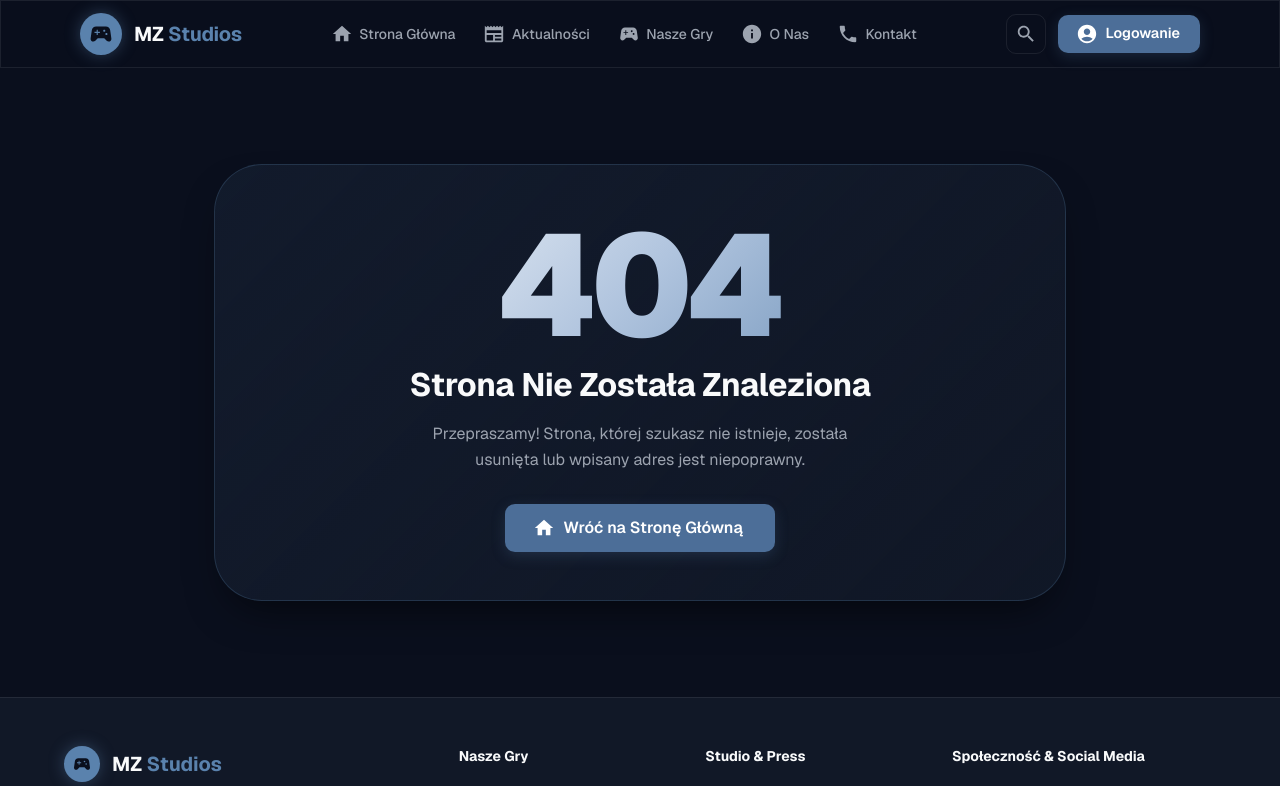
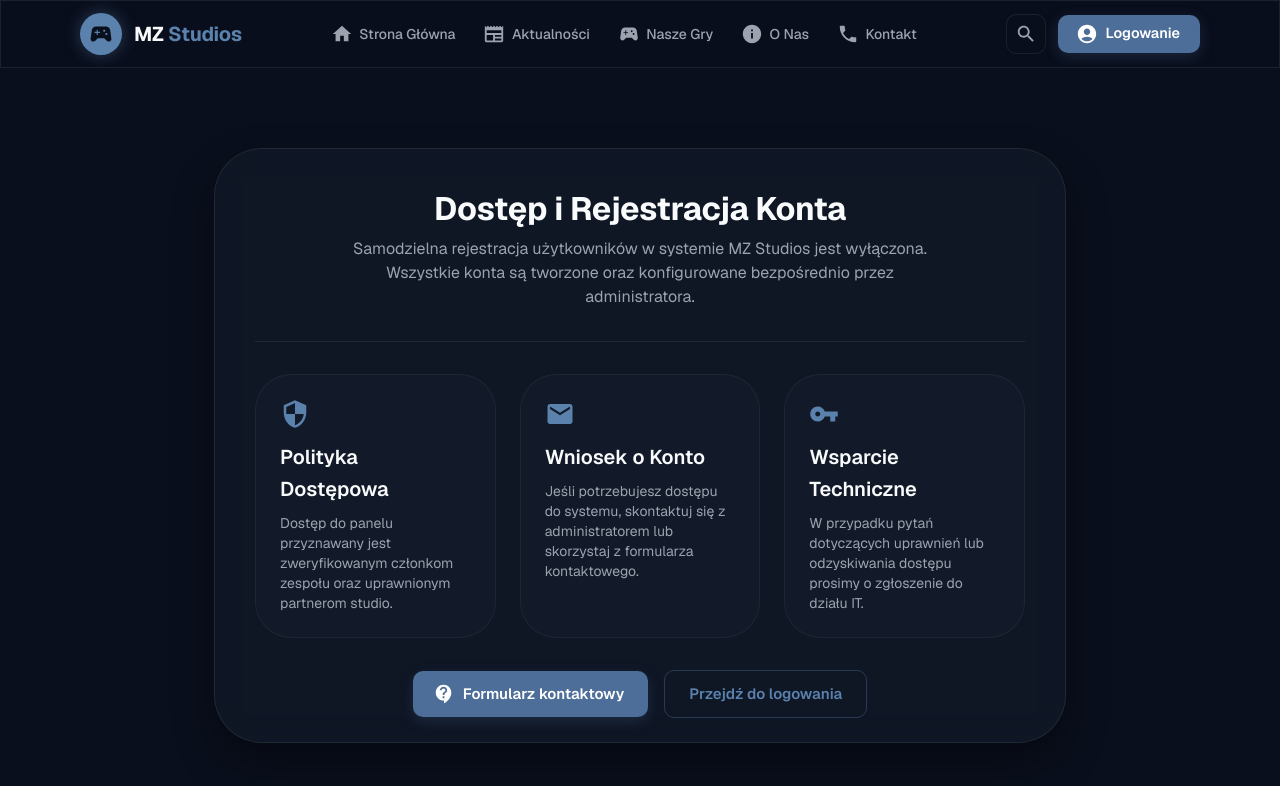
Before and after one commit to MichalMroz06/mz-studios-web, a Next.js app: page /register in a window 1280 px wide. Before the commit this address had no page. Shown: the top 786 px of the page. Built offline with nearby package versions, Linux system fonts and the light colour scheme; what @mui/material-nextjs would draw is missing.

Commit message:
feat(#MZS-012): add register info page

```diff
--- /dev/null
+++ b/src/app/register/page.tsx
@@ -0,0 +1,25 @@
+import type { Metadata } from 'next';
+import Container from '@mui/material/Container';
+import RegisterInfo from '@/components/auth/RegisterInfo';
+
+export const metadata: Metadata = {
+  title: 'Informacje o Rejestracji | MZ Studios',
+  description: 'Informacje na temat zarządzania kontami użytkowników i dostępu do systemu MZ Studios.',
+};
+
+export default function RegisterInfoPage() {
+  return (
+    <Container
+      maxWidth="md"
+      sx={{
+        py: { xs: 6, md: 10 },
+        minHeight: 'calc(100vh - 160px)',
+        display: 'flex',
+        alignItems: 'center',
+        justifyContent: 'center',
+      }}
+    >
+      <RegisterInfo />
+    </Container>
+  );
+}
--- a/src/components/auth/LoginForm.tsx
+++ b/src/components/auth/LoginForm.tsx
@@ -14,11 +14,9 @@ import {
   InputAdornment,
   IconButton,
   Stack,
-  Avatar,
   Divider,
 } from '@mui/material';
 import {
-  SportsEsports as GamepadIcon,
   Email as EmailIcon,
   Lock as LockIcon,
   Visibility,
@@ -269,8 +267,7 @@ export default function LoginForm() {
               Nie posiadasz jeszcze konta?{' '}
               <Typography
                 component={Link}
-                href="#"
-                onClick={(e) => e.preventDefault()}
+                href="/register"
                 variant="body2"
                 sx={{
                   color: 'primary.main',
--- /dev/null
+++ b/src/components/auth/RegisterInfo.tsx
@@ -0,0 +1,144 @@
+'use client';
+
+import * as React from 'react';
+import Link from 'next/link';
+import {
+  Box,
+  Card,
+  CardContent,
+  Typography,
+  Button,
+  Stack,
+  Divider,
+  Grid,
+} from '@mui/material';
+import {
+  Security as SecurityIcon,
+  ContactSupport as SupportIcon,
+  VpnKey as KeyIcon,
+  Mail as MailIcon,
+} from '@mui/icons-material';
+
+export default function RegisterInfo() {
+  return (
+    <Box sx={{ width: '100%' }}>
+      <Card
+        elevation={0}
+        sx={{
+          bgcolor: 'rgba(17, 24, 39, 0.8)',
+          backdropFilter: 'blur(16px)',
+          border: '1px solid rgba(255, 255, 255, 0.08)',
+          borderRadius: 4,
+          boxShadow: '0 20px 40px rgba(0, 0, 0, 0.4)',
+        }}
+      >
+        <CardContent sx={{ p: { xs: 3, sm: 5 } }}>
+          {/* Header */}
+          <Stack spacing={2} alignItems="center" textAlign="center" sx={{ mb: 4 }}>
+            <Box>
+              <Typography variant="h4" component="h1" sx={{ fontWeight: 700, mb: 1 }}>
+                Dostęp i Rejestracja Konta
+              </Typography>
+              <Typography variant="body1" color="text.secondary" sx={{ maxWidth: 580, mx: 'auto' }}>
+                Samodzielna rejestracja użytkowników w systemie MZ Studios jest wyłączona. Wszystkie konta są tworzone oraz konfigurowane bezpośrednio przez administratora.
+              </Typography>
+            </Box>
+          </Stack>
+
+          <Divider sx={{ mb: 4, borderColor: 'rgba(255, 255, 255, 0.08)' }} />
+
+          {/* Info grid */}
+          <Grid container spacing={3} sx={{ mb: 4 }}>
+            <Grid item xs={12} sm={4}>
+              <Box
+                sx={{
+                  p: 3,
+                  height: '100%',
+                  borderRadius: 3,
+                  bgcolor: 'rgba(255, 255, 255, 0.02)',
+                  border: '1px solid rgba(255, 255, 255, 0.05)',
+                }}
+              >
+                <SecurityIcon sx={{ color: 'primary.main', fontSize: 30, mb: 1.5 }} />
+                <Typography variant="h6" sx={{ fontSize: '1.05rem', fontWeight: 600, mb: 1 }}>
+                  Polityka Dostępowa
+                </Typography>
+                <Typography variant="body2" color="text.secondary">
+                  Dostęp do panelu przyznawany jest zweryfikowanym członkom zespołu oraz uprawnionym partnerom studio.
+                </Typography>
+              </Box>
+            </Grid>
+
+            <Grid item xs={12} sm={4}>
+              <Box
+                sx={{
+                  p: 3,
+                  height: '100%',
+                  borderRadius: 3,
+                  bgcolor: 'rgba(255, 255, 255, 0.02)',
+                  border: '1px solid rgba(255, 255, 255, 0.05)',
+                }}
+              >
+                <MailIcon sx={{ color: 'primary.main', fontSize: 30, mb: 1.5 }} />
+                <Typography variant="h6" sx={{ fontSize: '1.05rem', fontWeight: 600, mb: 1 }}>
+                  Wniosek o Konto
+                </Typography>
+                <Typography variant="body2" color="text.secondary">
+                  Jeśli potrzebujesz dostępu do systemu, skontaktuj się z administratorem lub skorzystaj z formularza kontaktowego.
+                </Typography>
+              </Box>
+            </Grid>
+
+            <Grid item xs={12} sm={4}>
+              <Box
+                sx={{
+                  p: 3,
+                  height: '100%',
+                  borderRadius: 3,
+                  bgcolor: 'rgba(255, 255, 255, 0.02)',
+                  border: '1px solid rgba(255, 255, 255, 0.05)',
+                }}
+              >
+                <KeyIcon sx={{ color: 'primary.main', fontSize: 30, mb: 1.5 }} />
+                <Typography variant="h6" sx={{ fontSize: '1.05rem', fontWeight: 600, mb: 1 }}>
+                  Wsparcie Techniczne
+                </Typography>
+                <Typography variant="body2" color="text.secondary">
+                  W przypadku pytań dotyczących uprawnień lub odzyskiwania dostępu prosimy o zgłoszenie do działu IT.
+                </Typography>
+              </Box>
+            </Grid>
+          </Grid>
+
+          {/* Action buttons */}
+          <Stack
+            direction={{ xs: 'column', sm: 'row' }}
+            spacing={2}
+            justifyContent="center"
+            alignItems="center"
+          >
+            <Button
+              component={Link}
+              href="/contact"
+              variant="contained"
+              size="large"
+              startIcon={<SupportIcon />}
+              sx={{ py: 1.2, px: 3, width: { xs: '100%', sm: 'auto' } }}
+            >
+              Formularz kontaktowy
+            </Button>
+            <Button
+              component={Link}
+              href="/login"
+              variant="outlined"
+              size="large"
+              sx={{ py: 1.2, px: 3, width: { xs: '100%', sm: 'auto' } }}
+            >
+              Przejdź do logowania
+            </Button>
+          </Stack>
+        </CardContent>
+      </Card>
+    </Box>
+  );
+}
```
